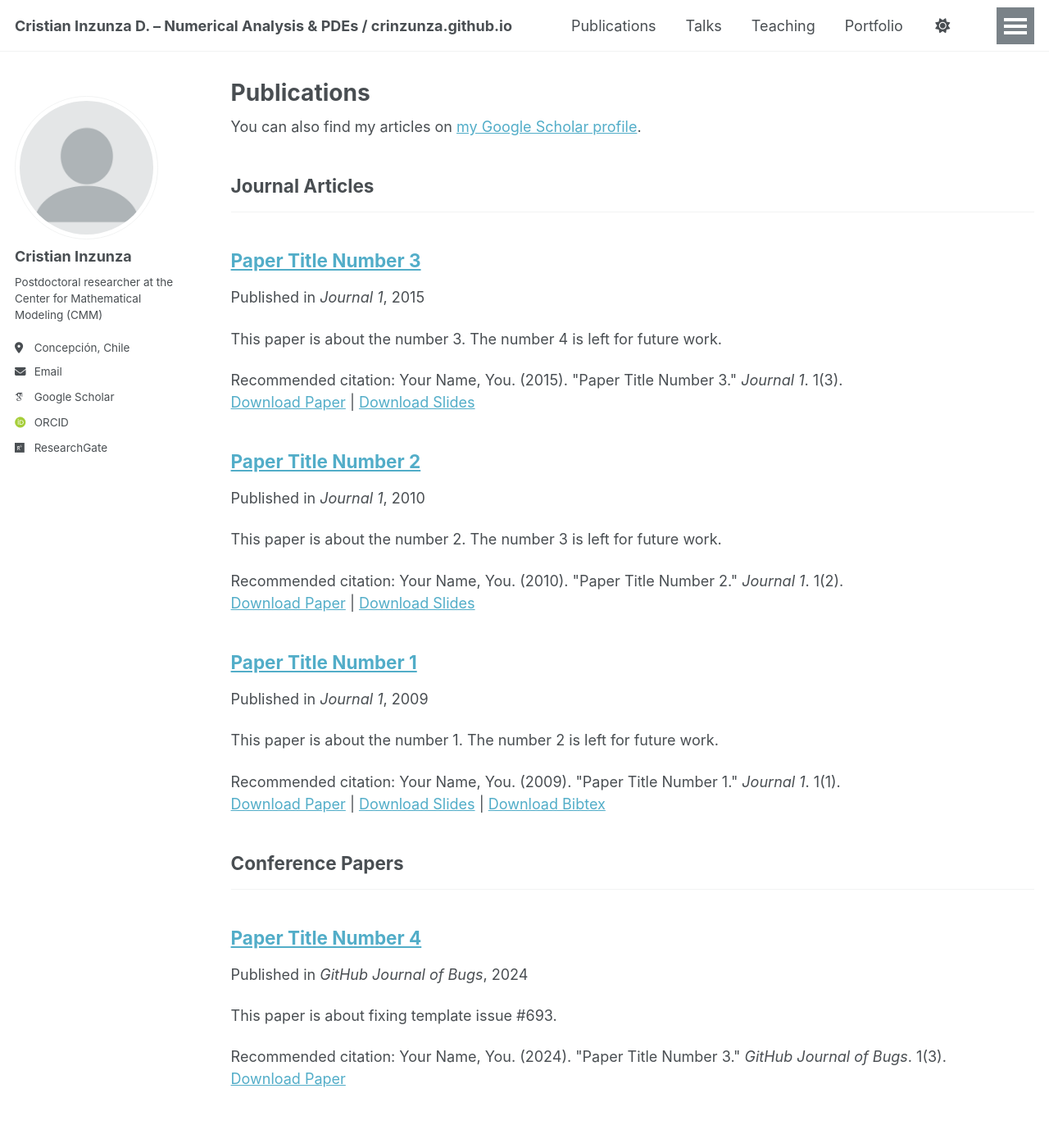
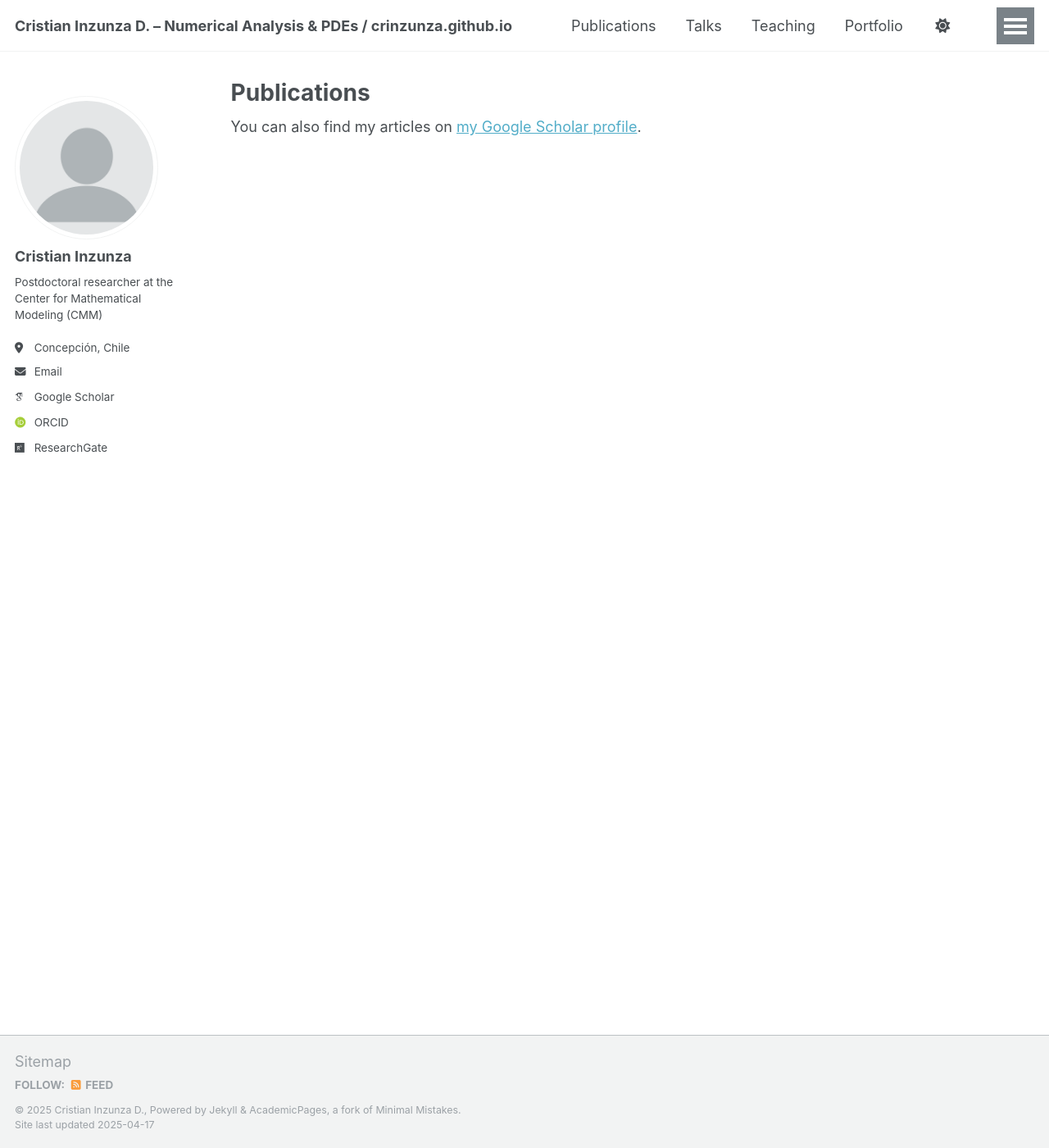
Before and after one commit to Crinzunza/crinzunza.github.io, a Jekyll site: the page built from _pages/publications.html, in a window 1280 px wide and 1400 px high. Shown: the whole window at 82% size. Built offline with Jekyll 4.4.1, drawn with Linux system fonts in a browser that asks for light colours; some web fonts are replaced.

```diff
--- a/_config.yml
+++ b/_config.yml
@@ -50,12 +50,7 @@ author:
 
 # Publication Category - The following the list of publication categories and their headings
 publication_category:
-  books:
-    title: 'Books'
-  manuscripts:
-    title: 'Journal Articles'
-  conferences:
-    title: 'Conference Papers'
+  Pubilications:
 
 # Site Settings
 teaser                   :  # filename of teaser fallback teaser image placed in /images/, .e.g. "500x300.png"
```
